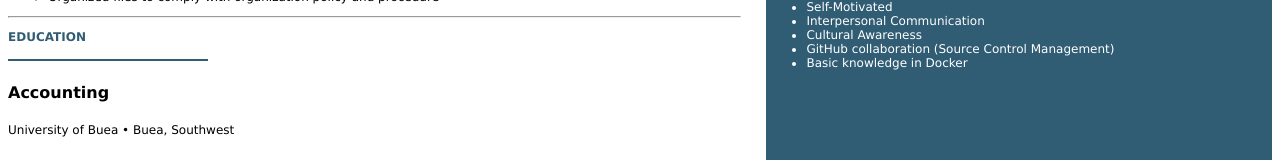
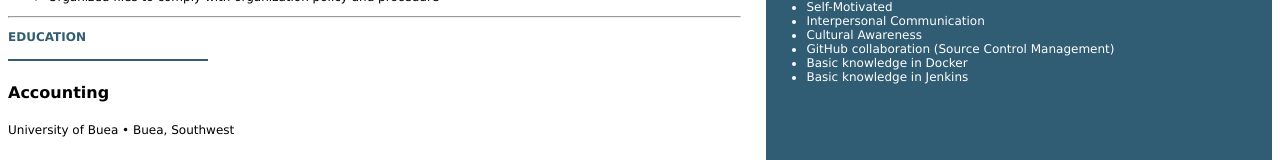
Before and after one commit to vizallati/allati, a plain HTML site: page index.html in a window 1280 px wide. Shown: the part 459-619 px from the top of the page. Drawn offline with Linux system fonts and the light colour scheme.

Commit message:
Added skills in jenkins

```diff
--- a/index.html
+++ b/index.html
@@ -104,6 +104,7 @@
         <li>Cultural Awareness</li>
         <li>GitHub collaboration (Source Control Management)</li>
         <li>Basic knowledge in Docker</li>
+        <li>Basic knowledge in Jenkins</li>
     </ul>
 
 </div>
```
